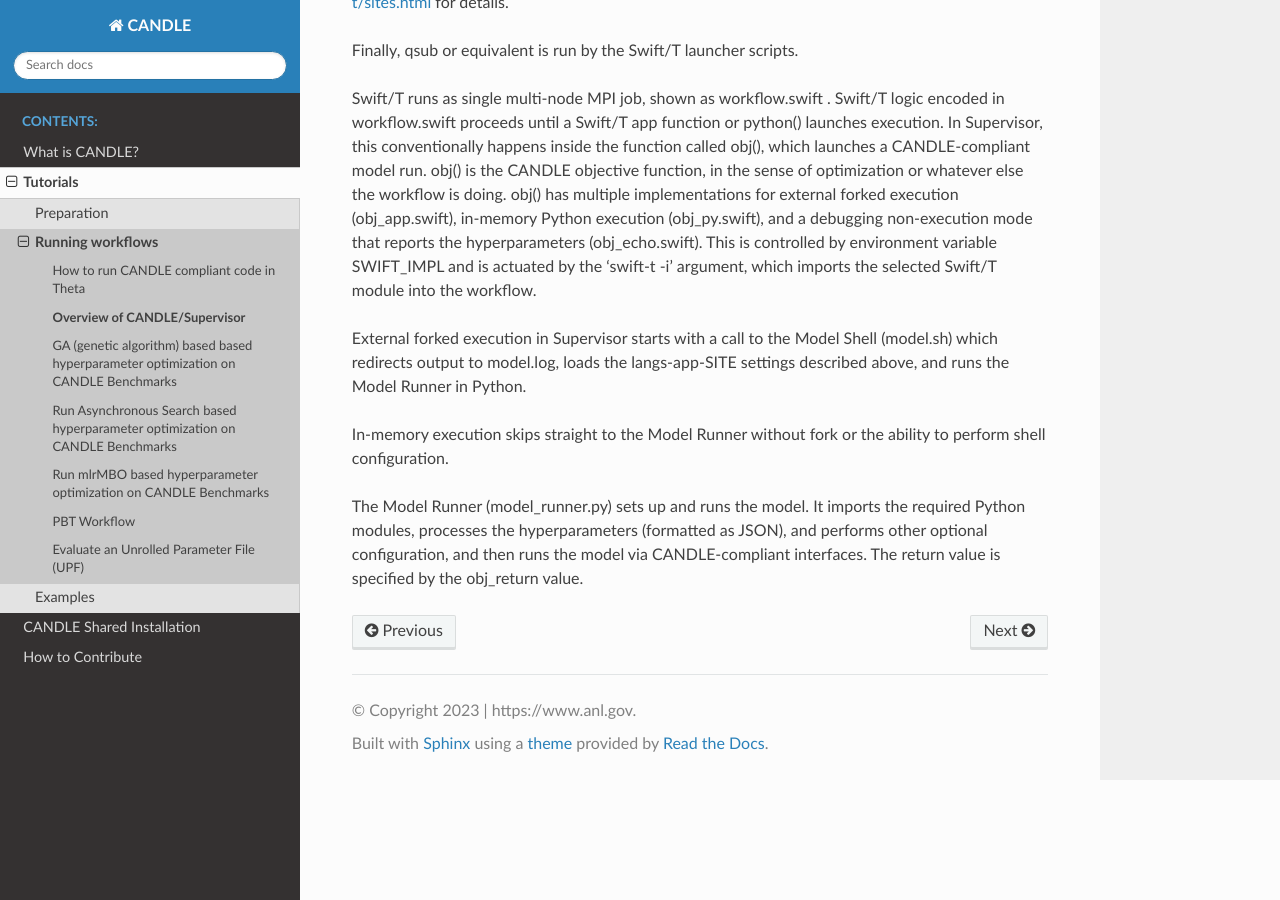
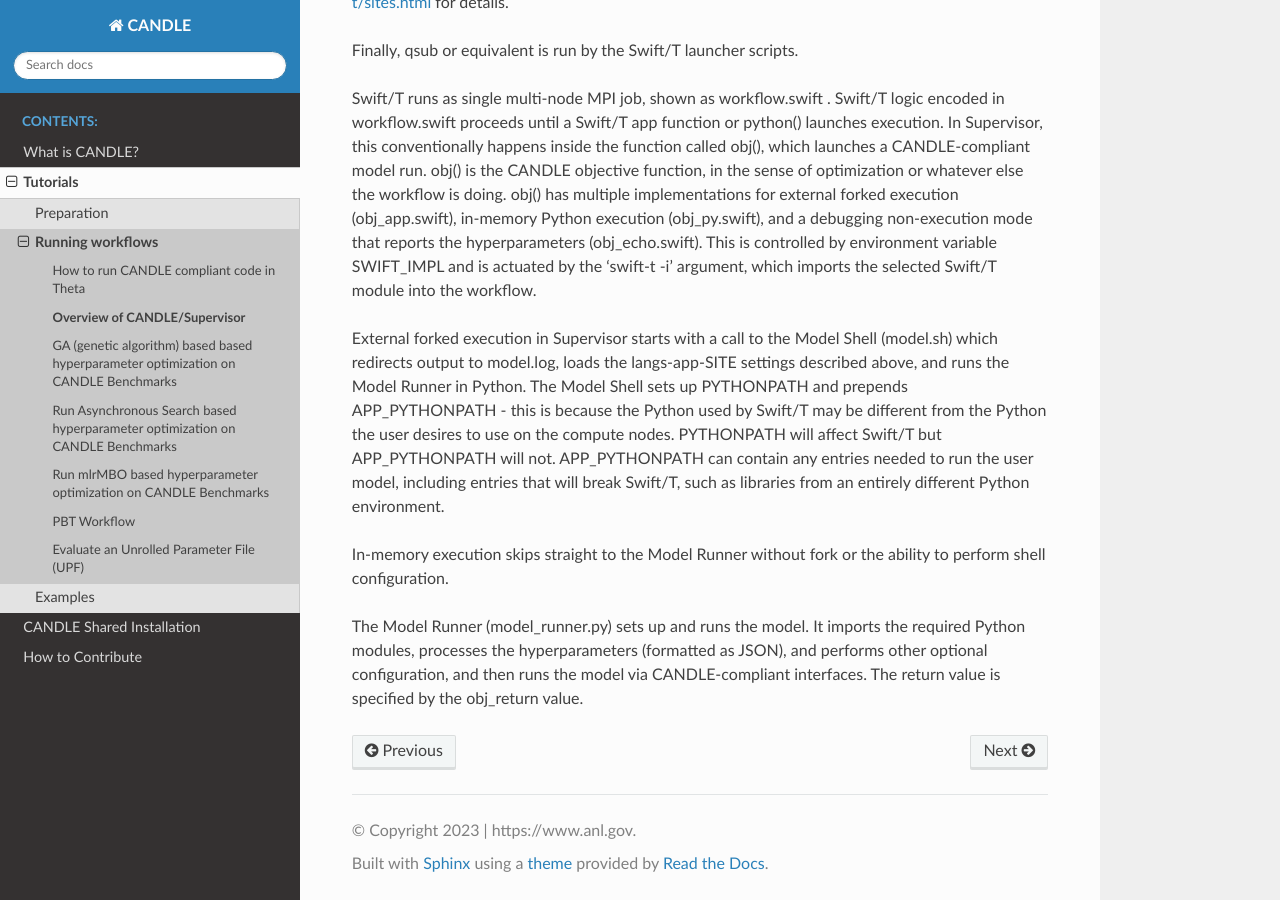
Before and after one commit to ECP-CANDLE/Candle, a Sphinx documentation site: the page built from docs_/source/tutorials/supervisor.rst, in a window 1280 px wide and 900 px high, scrolled down 1556 px. Built offline with Sphinx 7.4.7 and the Read the Docs theme 2.0.0, drawn with Linux system fonts in a browser that asks for light colours; pages that are not in the unit, such as notebooks, are missing from menus.

Commit message:
Addl notes about APP_PYTHONPATH

```diff
--- a/docs_/source/tutorials/supervisor.rst
+++ b/docs_/source/tutorials/supervisor.rst
@@ -21,7 +21,7 @@ Finally, qsub or equivalent is run by the Swift/T launcher scripts.
 
 Swift/T runs as single multi-node MPI job, shown as workflow.swift .  Swift/T logic encoded in workflow.swift proceeds until a Swift/T app function or python() launches execution.  In Supervisor, this conventionally happens inside the function called obj(), which launches a CANDLE-compliant model run.  obj() is the CANDLE objective function, in the sense of optimization or whatever else the workflow is doing. obj() has multiple implementations for external forked execution (obj_app.swift), in-memory Python execution (obj_py.swift), and a debugging non-execution mode that reports the hyperparameters (obj_echo.swift).  This is controlled by environment variable SWIFT_IMPL and is actuated by the 'swift-t -i' argument, which imports the selected Swift/T module into the workflow.
 
-External forked execution in Supervisor starts with a call to the Model Shell (model.sh) which redirects output to model.log, loads the langs-app-SITE settings described above, and runs the Model Runner in Python.
+External forked execution in Supervisor starts with a call to the Model Shell (model.sh) which redirects output to model.log, loads the langs-app-SITE settings described above, and runs the Model Runner in Python.  The Model Shell sets up PYTHONPATH and prepends APP_PYTHONPATH - this is because the Python used by Swift/T may be different from the Python the user desires to use on the compute nodes.  PYTHONPATH will affect Swift/T but APP_PYTHONPATH will not.  APP_PYTHONPATH can contain any entries needed to run the user model, including entries that will break Swift/T, such as libraries from an entirely different Python environment.
 
 In-memory execution skips straight to the Model Runner without fork or the ability to perform shell configuration.
 
```
